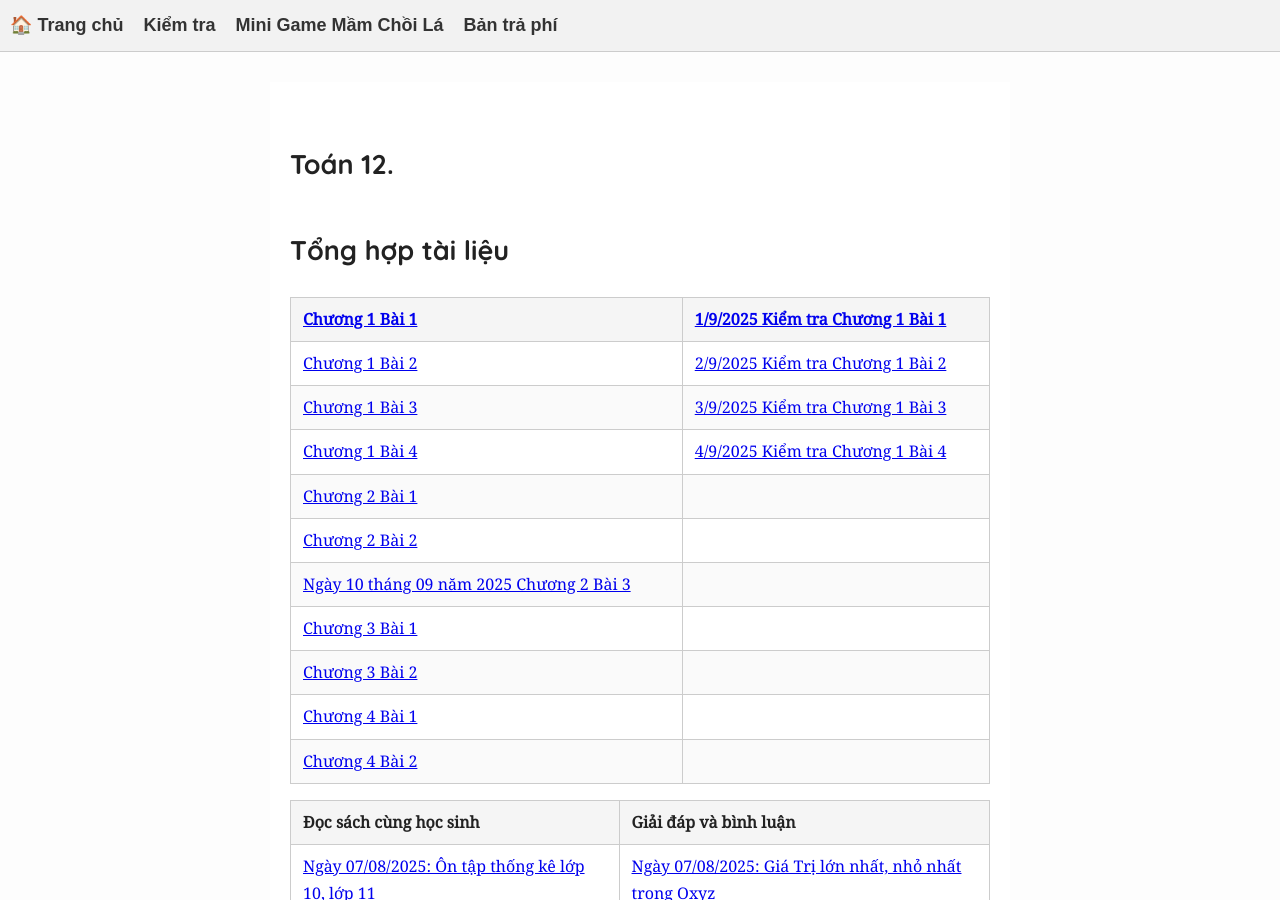
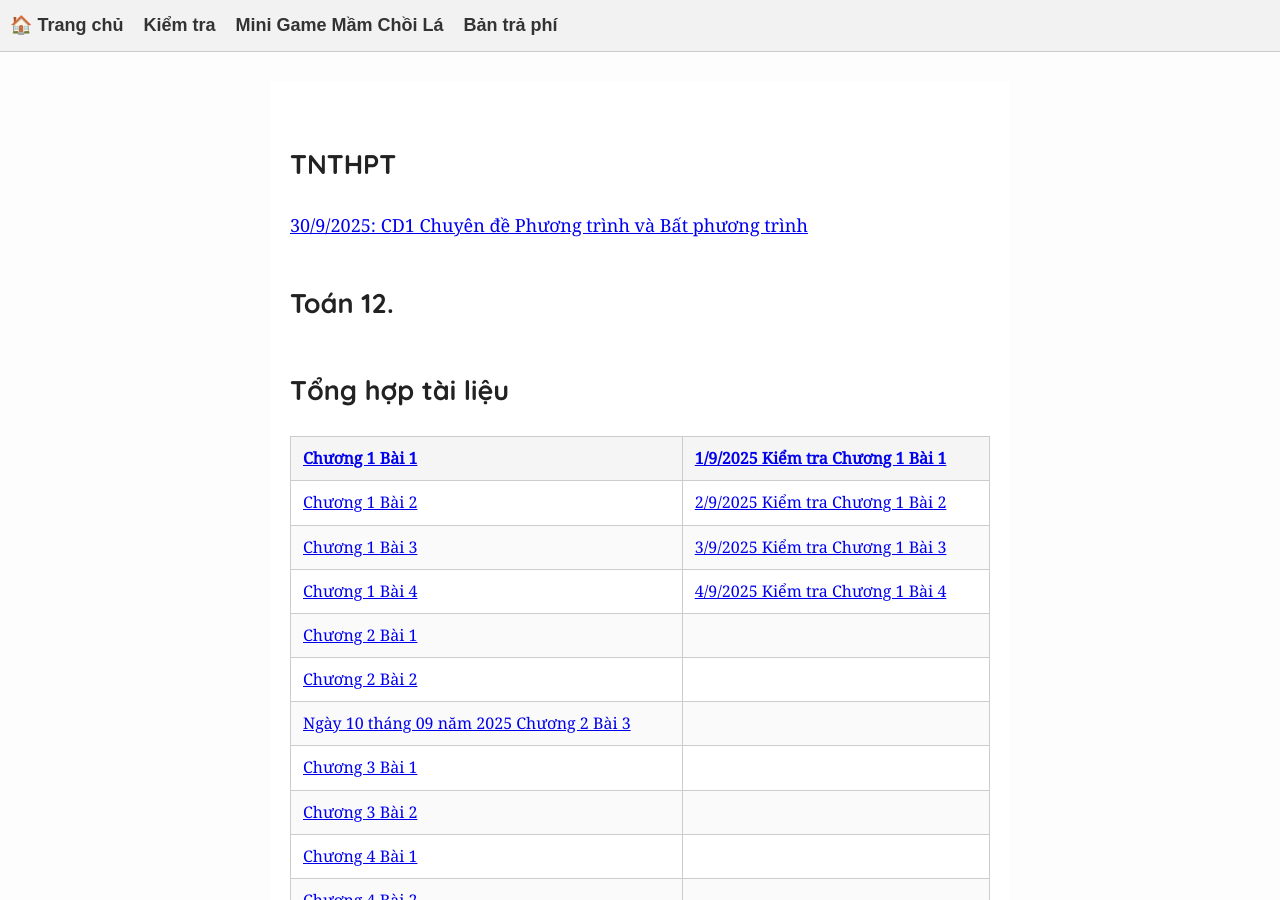
Before and after one commit to NguyenMuoiVN1988/publicstudyrepo, a Jekyll site: the page built from index.md, in a window 1280 px wide and 900 px high. Built offline with Jekyll 4.4.1, drawn with Linux system fonts in a browser that asks for light colours.

Commit message:
Update index.md

```diff
--- a/index.md
+++ b/index.md
@@ -3,6 +3,8 @@ layout: default
 title: "Public Study"
 ---
 
+## TNTHPT
+[30/9/2025: CD1 Chuyên đề Phương trình và Bất phương trình](TNTHPT/CD1part1.md)
 
 ## Toán 12.
 ## Tổng hợp tài liệu
```
